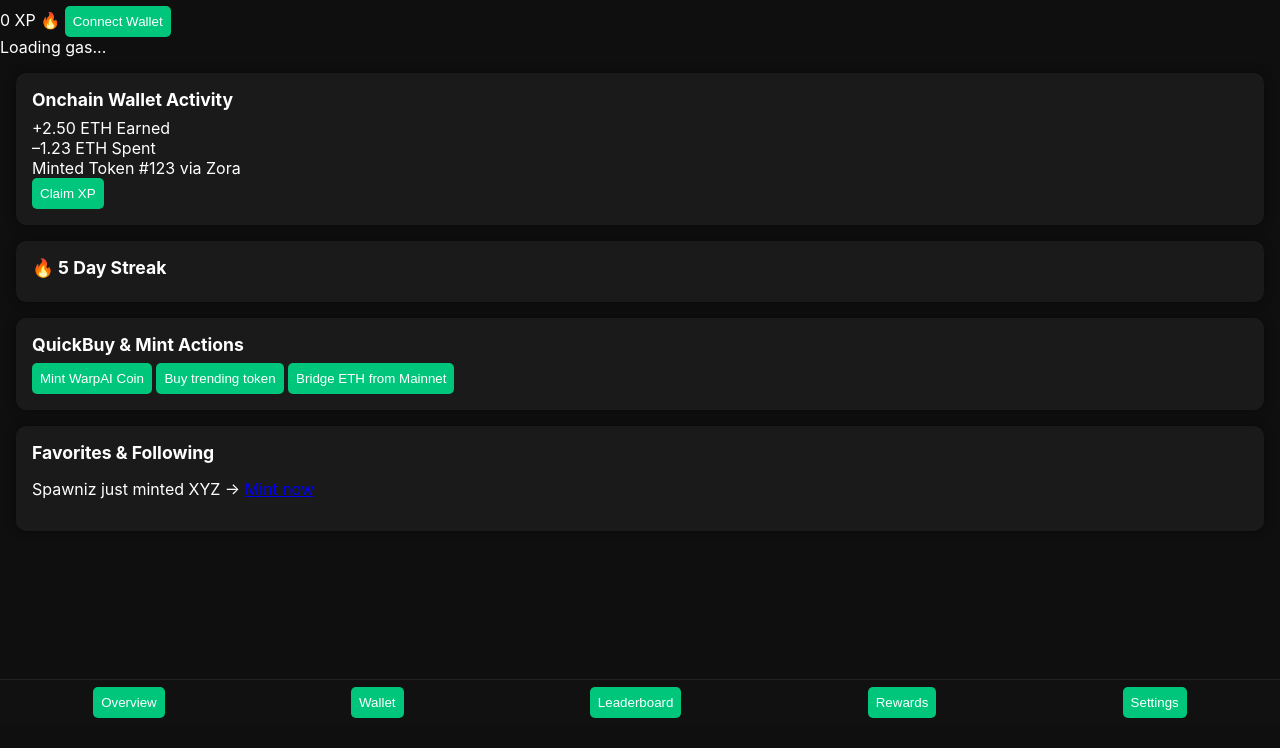
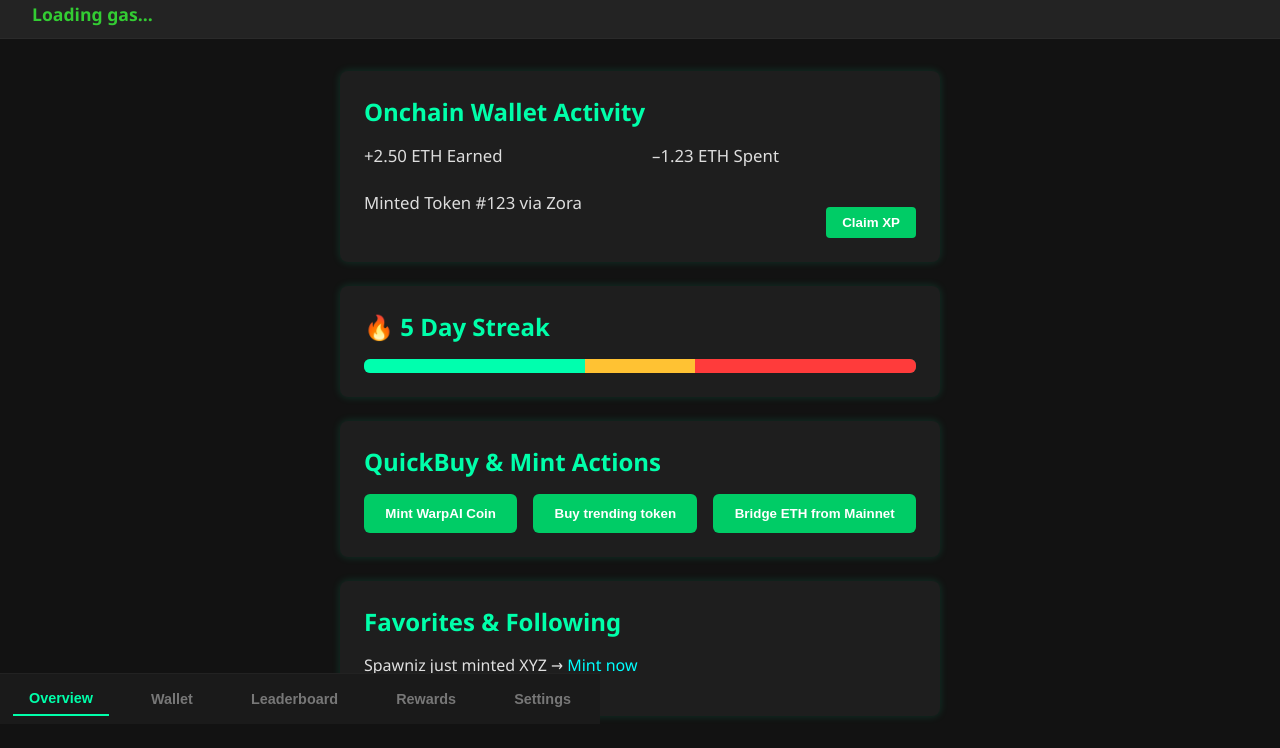
Before and after one commit to gascheckking/senaste2.1, a plain HTML site: page index.html in a window 1280 px wide. Shown: the part 76-824 px from the top of the page. Before the commit the page ends 800 px from the top, so only its background shows below. Drawn offline with Linux system fonts and the light colour scheme; a script that the page names is missing.

Commit message:
Update style.css

```diff
--- a/style.css
+++ b/style.css
@@ -1,137 +1,209 @@
+/* Global */
 body {
   margin: 0;
-  padding: 0;
-  background-color: #0f0f0f;
-  color: #fff;
-  font-family: 'Inter', sans-serif;
+  font-family: 'Segoe UI', Tahoma, Geneva, Verdana, sans-serif;
+  background-color: #121212;
+  color: #e0e0e0;
 }
 
-.app-header {
+a {
+  color: #0ff;
+  text-decoration: none;
+}
+a:hover {
+  text-decoration: underline;
+}
+
+/* Header */
+.header {
   display: flex;
   justify-content: space-between;
   align-items: center;
-  padding: 1rem;
-  background: #111;
+  background-color: #1f1f1f;
+  padding: 1rem 2rem;
   border-bottom: 1px solid #222;
 }
 
-.header-left h1 {
-  font-size: 1.2rem;
+.logo h1 {
   margin: 0;
-  font-weight: 600;
+  font-weight: 700;
+  font-size: 1.5rem;
+  color: #00ffaa;
 }
 
-.header-left .warpai {
-  color: #00ffae;
+.logo .tracker {
+  color: #aaa;
+  font-weight: 400;
+  margin-left: 0.4rem;
 }
 
-.header-left .tracker-label {
-  color: #aaa;
-  font-weight: normal;
+.wallet-section {
+  display: flex;
+  align-items: center;
+  gap: 1rem;
 }
 
-.header-right {
-  display: flex;
-  gap: 1rem;
-  align-items: center;
+#walletAddress, #xpDisplay {
+  font-weight: 600;
+  font-size: 1rem;
+  color: #33ff99;
 }
 
-.connect-btn {
-  background-color: #00c67c;
+#connectWallet {
+  background-color: #00cc66;
+  border: none;
+  padding: 0.6rem 1.2rem;
   color: white;
-  border: none;
-  padding: 0.4rem 0.8rem;
-  border-radius: 5px;
+  font-weight: 700;
+  border-radius: 4px;
   cursor: pointer;
+  transition: background-color 0.25s ease;
 }
 
-.connect-btn:hover {
-  background-color: #00a868;
+#connectWallet:hover {
+  background-color: #009944;
 }
 
-.xp-display {
-  font-weight: bold;
+/* Gas Tracker */
+.gas-bar {
+  background-color: #232323;
+  padding: 0.7rem 2rem;
+  font-weight: 600;
+  font-size: 1.1rem;
+  color: #33cc33;
+  border-bottom: 1px solid #2a2a2a;
 }
 
-.gas-section {
-  text-align: center;
-  padding: 0.5rem;
-  background: #1a1a1a;
-  font-size: 0.9rem;
-  color: #0f0;
-}
-
+/* Main content */
 main {
-  padding: 1rem;
+  max-width: 600px;
+  margin: 2rem auto;
+  padding: 0 1rem;
 }
 
 .card {
-  background: #1a1a1a;
-  padding: 1rem;
-  margin-bottom: 1rem;
-  border-radius: 10px;
-  box-shadow: 0 0 10px rgba(0,0,0,0.5);
+  background-color: #1e1e1e;
+  padding: 1.5rem;
+  margin-bottom: 1.5rem;
+  border-radius: 8px;
+  box-shadow: 0 0 8px rgba(0,255,170,0.15);
 }
 
 .card h2 {
   margin-top: 0;
-  font-size: 1.1rem;
-  margin-bottom: 0.5rem;
+  font-weight: 700;
+  color: #00ffaa;
+  margin-bottom: 1rem;
 }
 
-.tab-section {
-  display: none;
+/* Activity section */
+.activity {
+  display: flex;
+  flex-wrap: wrap;
+  gap: 1.5rem;
+  font-size: 1.05rem;
+  color: #ddd;
 }
 
-.tab-section.active {
-  display: block;
+.activity div {
+  flex: 1 1 45%;
 }
 
+.activity button {
+  background-color: #00cc66;
+  color: white;
+  border: none;
+  border-radius: 4px;
+  padding: 0.5rem 1rem;
+  font-weight: 600;
+  cursor: pointer;
+  margin-top: 1rem;
+}
+
+.activity button:hover {
+  background-color: #009944;
+}
+
+/* Streak bar */
+.streak-bar {
+  display: flex;
+  height: 14px;
+  border-radius: 6px;
+  overflow: hidden;
+  margin-top: 8px;
+  box-shadow: inset 0 0 4px #00ffaeaa;
+}
+
+.bar {
+  flex-grow: 1;
+}
+
+.green {
+  background-color: #00ffae;
+  flex-basis: 40%;
+}
+
+.yellow {
+  background-color: #ffc233;
+  flex-basis: 20%;
+}
+
+.red {
+  background-color: #ff3b3b;
+  flex-basis: 40%;
+}
+
+/* QuickBuy buttons */
+.buttons {
+  display: flex;
+  gap: 1rem;
+  flex-wrap: wrap;
+}
+
+.buttons button {
+  flex: 1 1 auto;
+  background-color: #00cc66;
+  border: none;
+  padding: 0.75rem 1.2rem;
+  color: white;
+  font-weight: 600;
+  border-radius: 6px;
+  cursor: pointer;
+  transition: background-color 0.3s ease;
+}
+
+.buttons button:hover {
+  background-color: #009944;
+}
+
+/* Footer navigation */
 .footer-nav {
   position: fixed;
   bottom: 0;
   width: 100%;
-  background: #111;
+  max-width: 600px;
+  margin: 0 auto;
+  background-color: #1a1a1a;
   border-top: 1px solid #222;
   display: flex;
   justify-content: space-around;
-  padding: 0.4rem 0;
+  padding: 0.5rem 0;
+  z-index: 100;
 }
 
-.footer-nav .tab-btn {
+.footer-nav button {
   background: none;
   border: none;
-  color: #aaa;
-  font-size: 0.8rem;
-  display: flex;
-  flex-direction: column;
-  align-items: center;
+  color: #777;
+  font-weight: 700;
+  font-size: 0.9rem;
   cursor: pointer;
+  padding: 0.5rem 1rem;
+  transition: color 0.25s ease;
 }
 
-.footer-nav .tab-btn.active {
-  color: #00ffae;
+.footer-nav button.active,
+.footer-nav button:hover {
+  color: #00ffaa;
+  border-bottom: 2px solid #00ffaa;
 }
-
-input[type="number"] {
-  padding: 0.5rem;
-  width: 100%;
-  margin-bottom: 0.5rem;
-  background: #111;
-  color: #fff;
-  border: 1px solid #444;
-  border-radius: 5px;
-}
-
-button {
-  padding: 0.5rem;
-  background: #00c67c;
-  color: #fff;
-  border: none;
-  border-radius: 5px;
-  cursor: pointer;
-}
-
-button:hover {
-  background: #00a868;
-}
```
